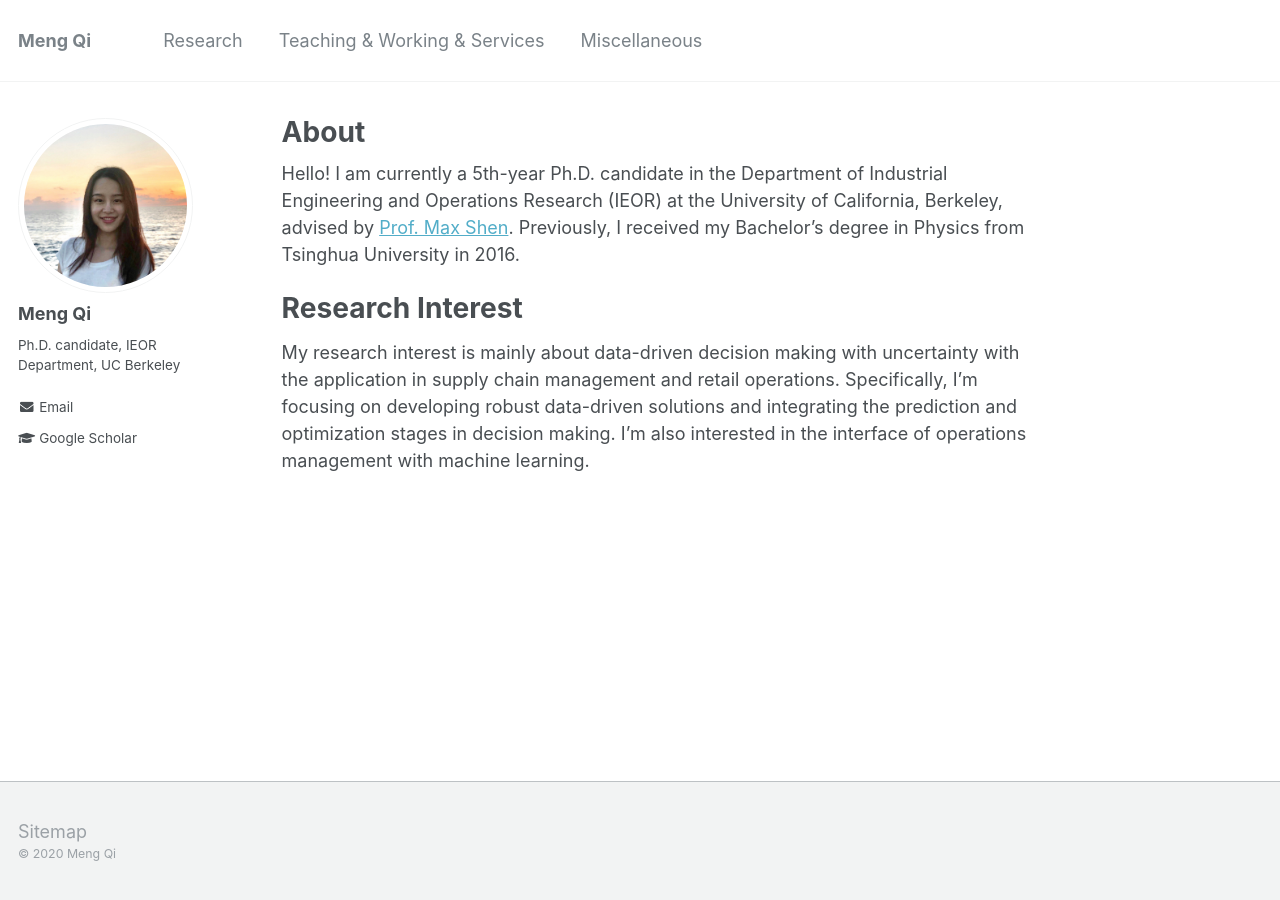
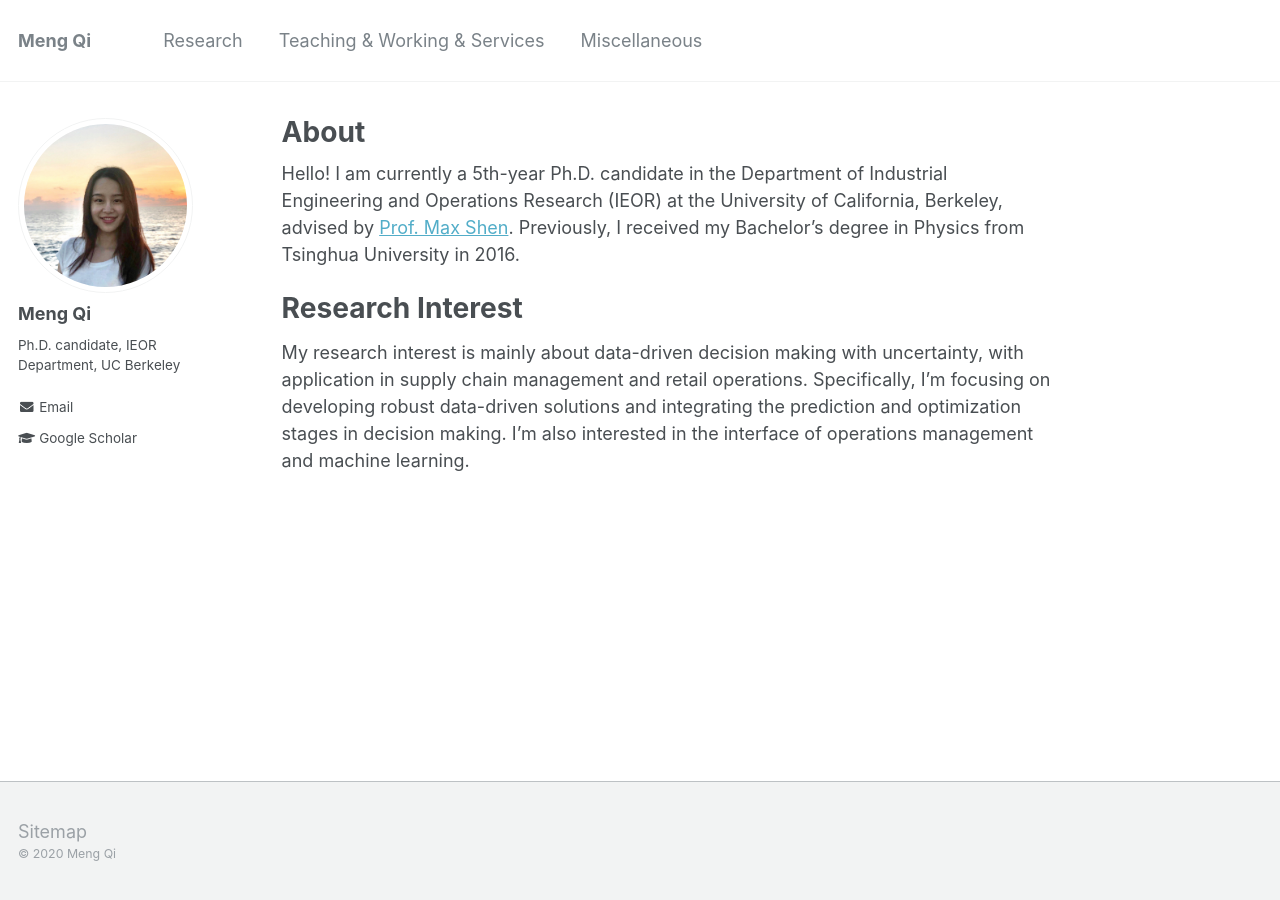
Before and after one commit to alicemengqi/site, a Jekyll site: the page built from _pages/about.md, in a window 1280 px wide. Built offline with Jekyll 4.4.1, drawn with Linux system fonts in a browser that asks for light colours.

Commit message:
Update about.md

```diff
--- a/_pages/about.md
+++ b/_pages/about.md
@@ -11,4 +11,4 @@
 Hello! I am currently a 5th-year Ph.D. candidate in the Department of Industrial Engineering and Operations Research (IEOR) at the University of California, Berkeley, advised by [Prof. Max Shen](https://shen.ieor.berkeley.edu). Previously, I received my Bachelor's degree in Physics from Tsinghua University in 2016.
 
 # Research Interest
-My research interest is mainly about data-driven decision making with uncertainty with the application in supply chain management and retail operations. Specifically, I'm focusing on developing robust data-driven solutions and integrating the prediction and optimization stages in decision making. I'm also interested in the interface of operations management with machine learning.
+My research interest is mainly about data-driven decision making with uncertainty, with application in supply chain management and retail operations. Specifically, I'm focusing on developing robust data-driven solutions and integrating the prediction and optimization stages in decision making. I'm also interested in the interface of operations management and machine learning.
```
